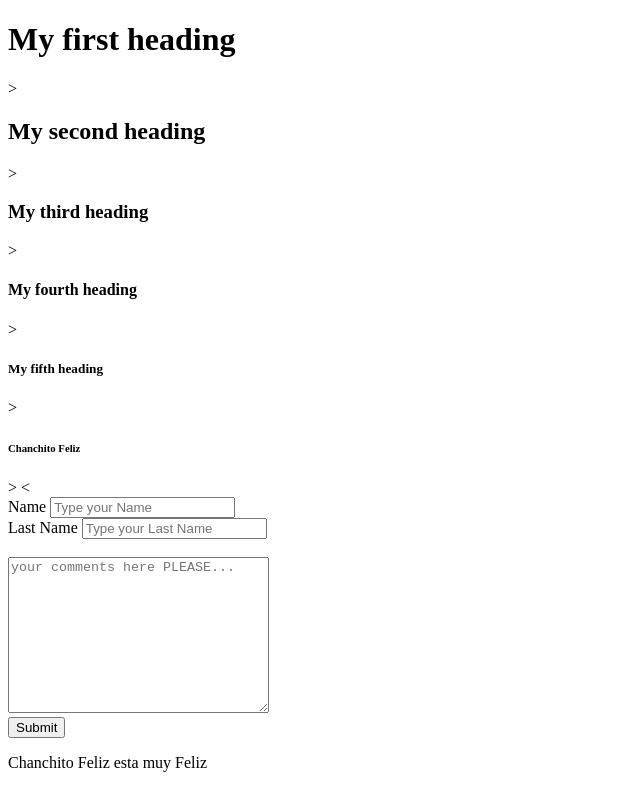
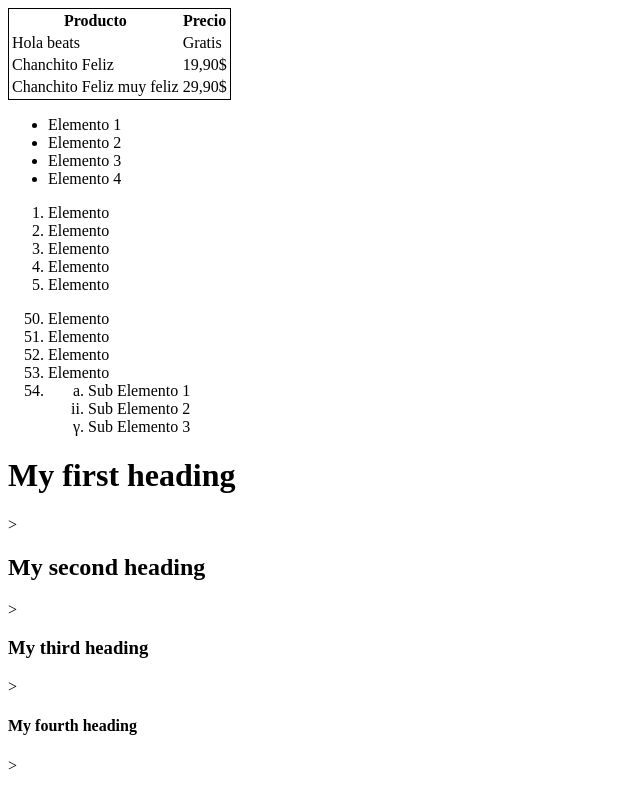
Before and after one commit to gitdiegocpu/web-con-html, a plain HTML site: page BasedeHTML/index.html in a window 1280 px wide. Shown: the top 785 px of the page, without its empty margins (0-640 px from the left). Drawn offline with Linux system fonts and the light colour scheme.

Commit message:
web-con-html

```diff
--- a/BasedeHTML/index.html
+++ b/BasedeHTML/index.html
@@ -4,6 +4,54 @@
     <title>My first Web</title>
 </head>
 <body>
+    <table style=" border : 1px solid black;">
+        <tr>
+            <th>Producto</th>
+            <th>Precio</th>
+        </tr>
+        <tr>
+            <td>Hola beats</td>
+            <td>Gratis</td>
+        </tr>
+        <tr>
+            <td>Chanchito Feliz</td>
+            <td>19,90$</td>
+        </tr>
+        <tr>
+            <td>Chanchito Feliz muy feliz</td>
+            <td>29,90$</td>
+        </tr>
+    </table>
+
+    <ul><!--los elementos saldran con un punto en
+    la parte izquierda de cada palabra Elemento
+     LISTA DESORDENADA-->
+        <li>Elemento 1</li>
+        <li>Elemento 2</li>
+        <li>Elemento 3</li>
+        <li>Elemento 4</li>
+    </ul>
+    <ol> <!-- los elementos saldran enumerados
+          LISTA ORDENADA -->
+        <li> Elemento </li>
+        <li> Elemento </li>
+        <li> Elemento </li>
+        <li> Elemento </li>
+        <li> Elemento </li>
+    </ol>
+    <ol>
+        <li value="50">Elemento</li>
+        <li>Elemento</li>
+        <li>Elemento</li>
+        <li>Elemento</li>
+        <li>
+            <ol>
+                <li style="list-style-type: lower-alpha;">Sub Elemento 1</li>
+                <li style="list-style-type: lower-roman;">Sub Elemento 2</li>
+                <li style="list-style-type: lower-greek;">Sub Elemento 3</li>
+            </ol>
+        </li>
+    </ol>
     <h1>My first heading</h1>>
     <h2>My second heading</h2>>
     <h3>My third heading</h3>>
```
